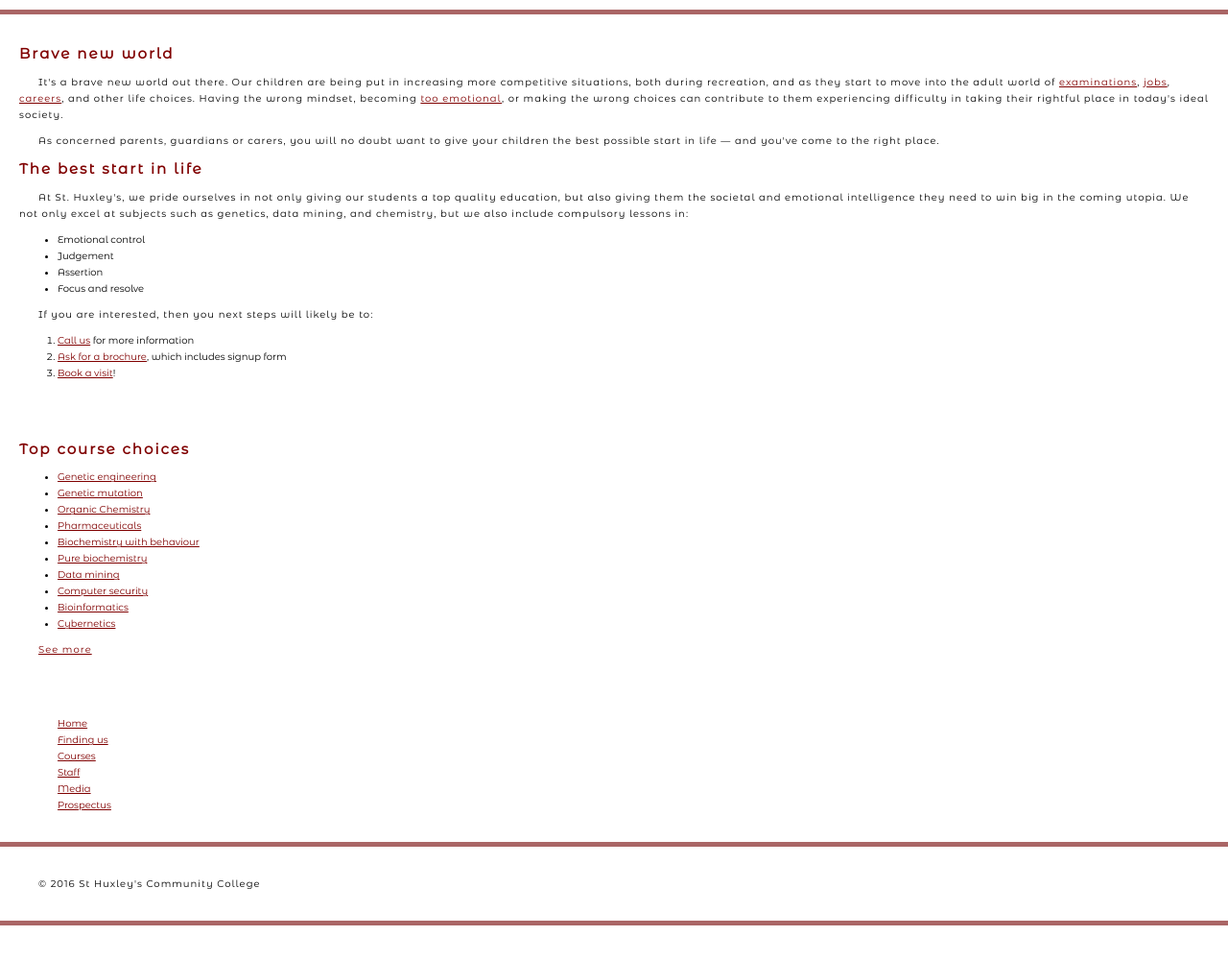
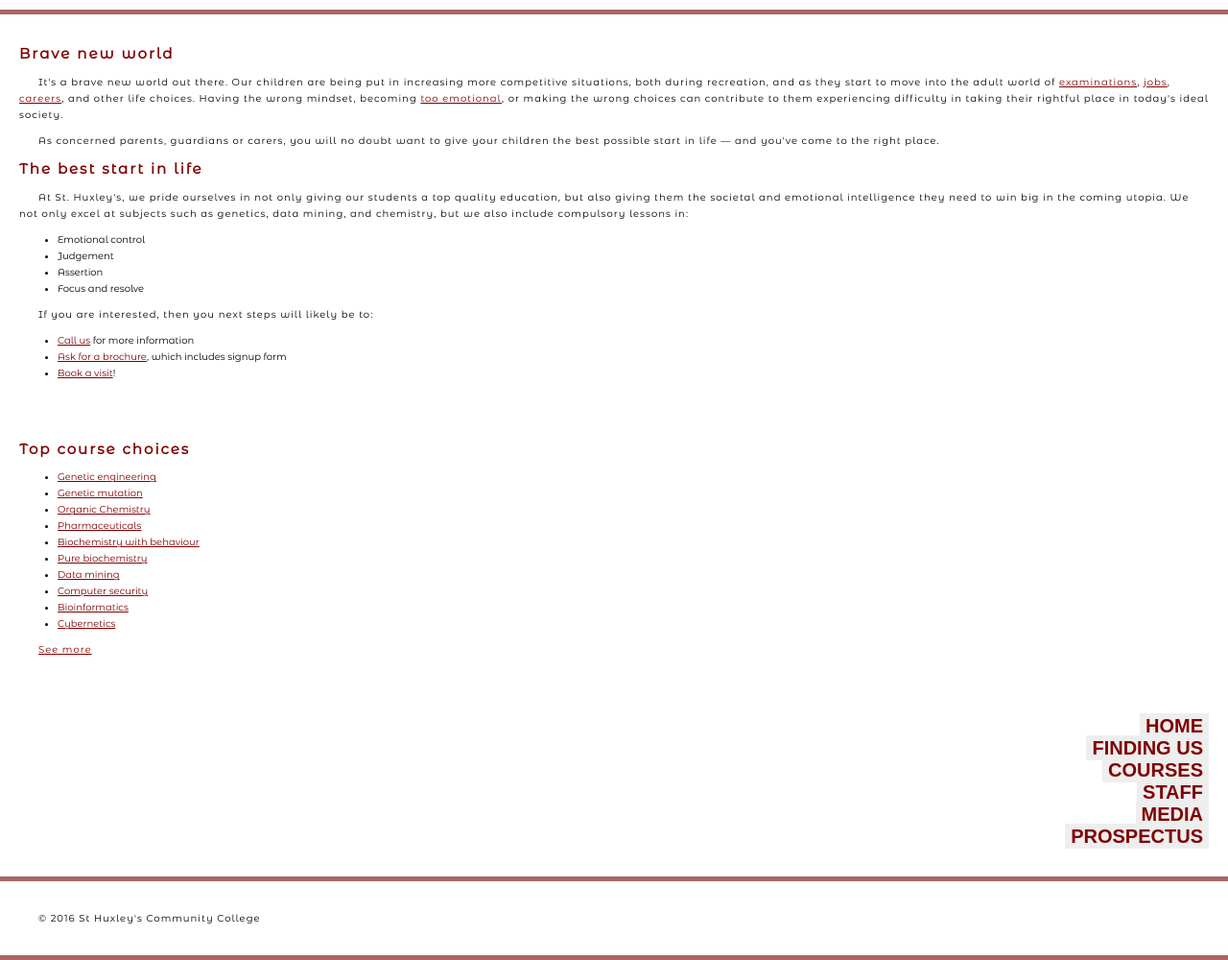
Before and after one commit to haleycjohn/Week-8, a plain HTML site: page Module 5 - assignment/index.html in a window 1280 px wide. Shown: the part 79-1079 px from the top of the page at 96% size. Before the commit the page ends 1043 px from the top, so only its background shows below. Drawn offline with Linux system fonts and the light colour scheme.

Commit message:
another commit

```diff
--- a/Module 5 - assignment/index.html
+++ b/Module 5 - assignment/index.html
@@ -35,7 +35,7 @@
 
         <p>If you are interested, then you next steps will likely be to:</p>
 
-        <ol>
+        <ul>
           <li><a href="#">Call us</a> for more information</li>
           <li><a href="#">Ask for a brochure</a>, which includes signup form</li>
           <li><a href="#">Book a visit</a>!</li>
@@ -43,6 +43,7 @@
     </section>
 
     <aside>
+
 
       <h2>Top course choices</h2>
 
@@ -65,14 +66,14 @@
 
     <nav>
 
-      <ul class="nav-bar">
-        <li><a href="#">Home</a></li>
-        <li><a href="#">Finding us</a></li>
-        <li><a href="#">Courses</a></li>
-        <li><a href="#">Staff</a></li>
-        <li><a href="#">Media</a></li>
-        <li><a href="#">Prospectus</a></li>
-      </ul>
+<ol>
+    <li><a href="#" class="button">HOME</a></li>
+    <li><a href="#" class="button">FINDING US</a></li>
+    <li><a href="#" class="button">COURSES</a></li>
+    <li><a href="#" class="button">STAFF</a></li>
+    <li><a href="#" class="button">MEDIA</a></li>
+    <li><a href="#" class="button">PROSPECTUS</a></li>
+
 
     </nav>
   </main>
--- a/Module 5 - assignment/style.css
+++ b/Module 5 - assignment/style.css
@@ -43,9 +43,17 @@ a:hover {
 a:focus {
   border-bottom: 1px solid;
 }
-ul.nav-bar {
-  list-style: none;
 
+.button {
+  font: bold 20px Arial;
+  background-color: #EEEEEE;
+  color: maroon;
+  padding: 2px 6px 2px 6px;
+  text-decoration: none;
+}
+ol {
+  list-style-type: none;
+  text-align: right;
 }
 
 /* Layout */
@@ -54,12 +62,12 @@ section {
 
 }
 
+
 main {
 
 }
 
 aside {
-
 }
 
 nav {
```
Also changed, not shown: 1 other file.
